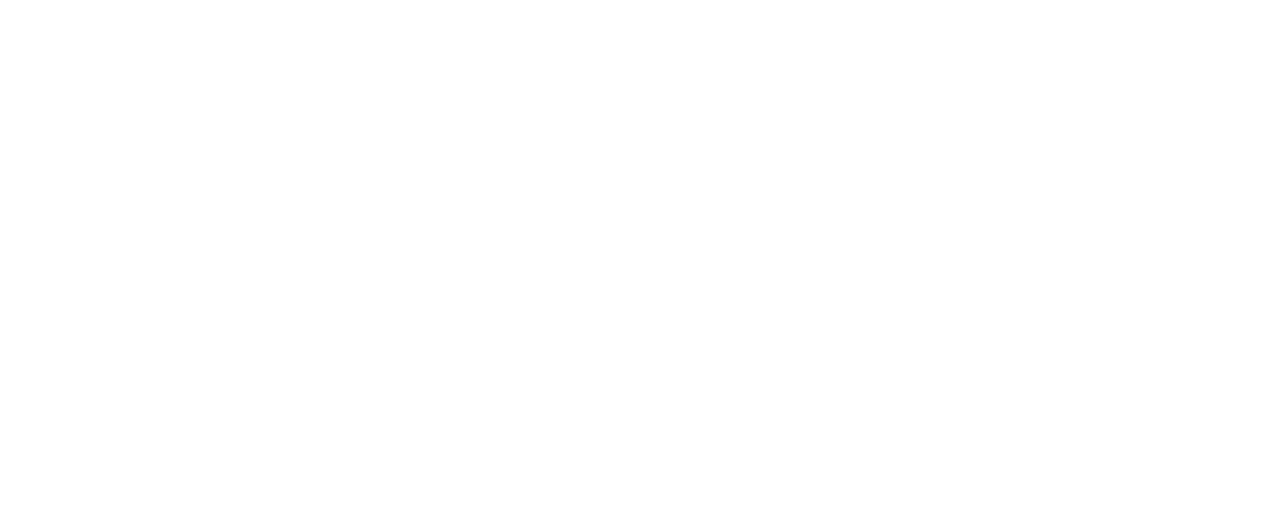
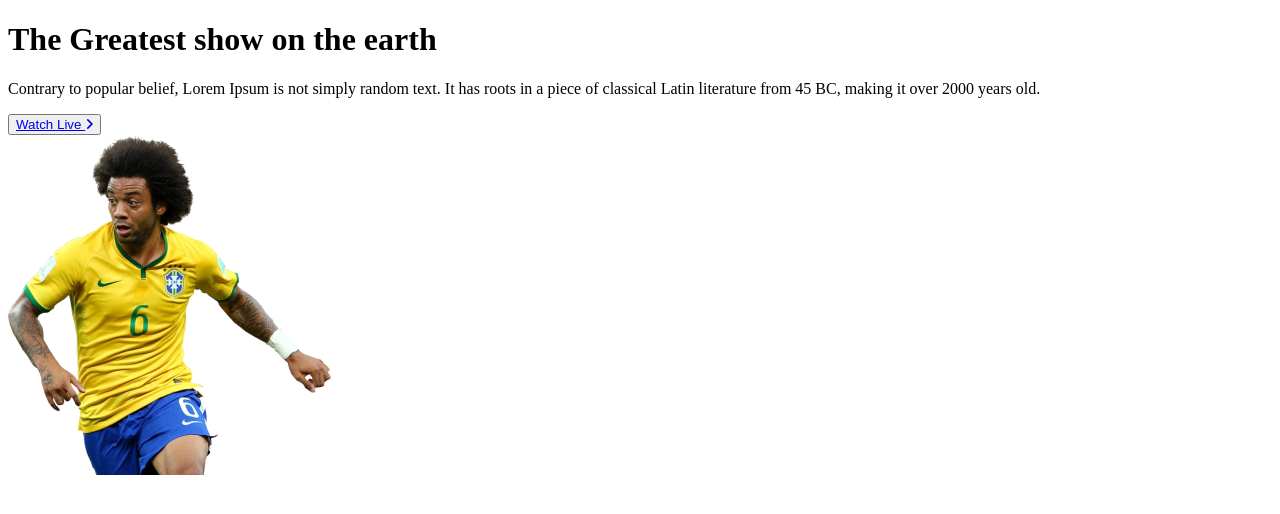
Before and after one commit to sulaimanbiswas/world-cup-responsive-website, a plain HTML site: page index.html in a window 1280 px wide. Drawn offline with Linux system fonts and the light colour scheme.

Commit message:
Header Markup Added

```diff
--- a/index.html
+++ b/index.html
@@ -24,7 +24,21 @@
 </head>
 
 <body>
-
+    <!-- Header Section -->
+    <header id="header" class="container">
+        <div class="header-banner">
+            <div class="header-content">
+                <h1>The Greatest show on the earth</h1>
+                <p>Contrary to popular belief, Lorem Ipsum is not simply random text. It has roots in a piece of
+                    classical Latin literature from 45 BC, making it over 2000 years old.</p>
+                <button class="btn"><a href="#">Watch Live <i class="fa-solid fa-angle-right"></i></a></button>
+            </div>
+            <div class="header-image">
+                <img src="images/Banner Image.png" alt="">
+            </div>
+        </div>
+    </header>
+    <!-- End Header Section -->
 </body>
 
 </html>
```
